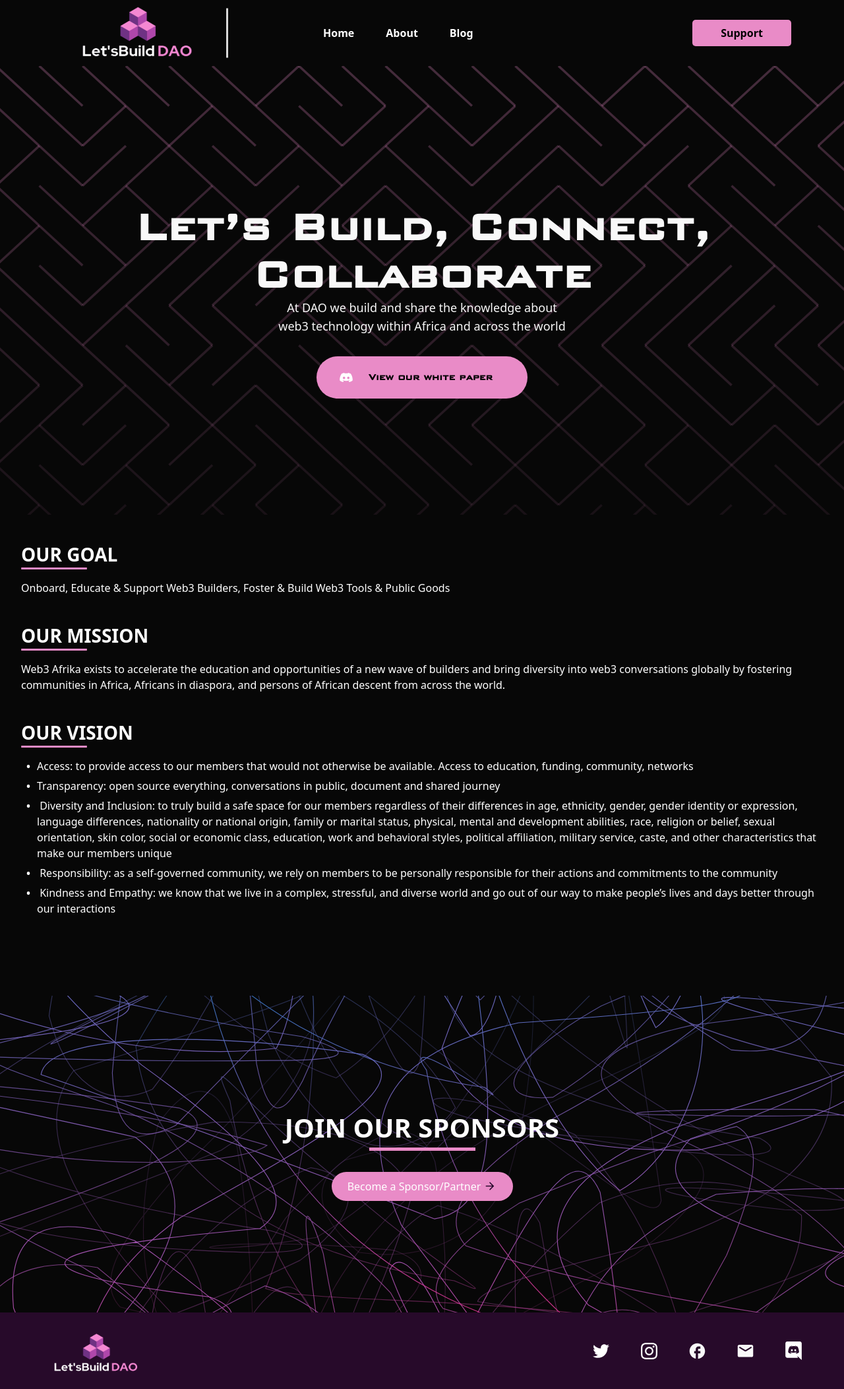
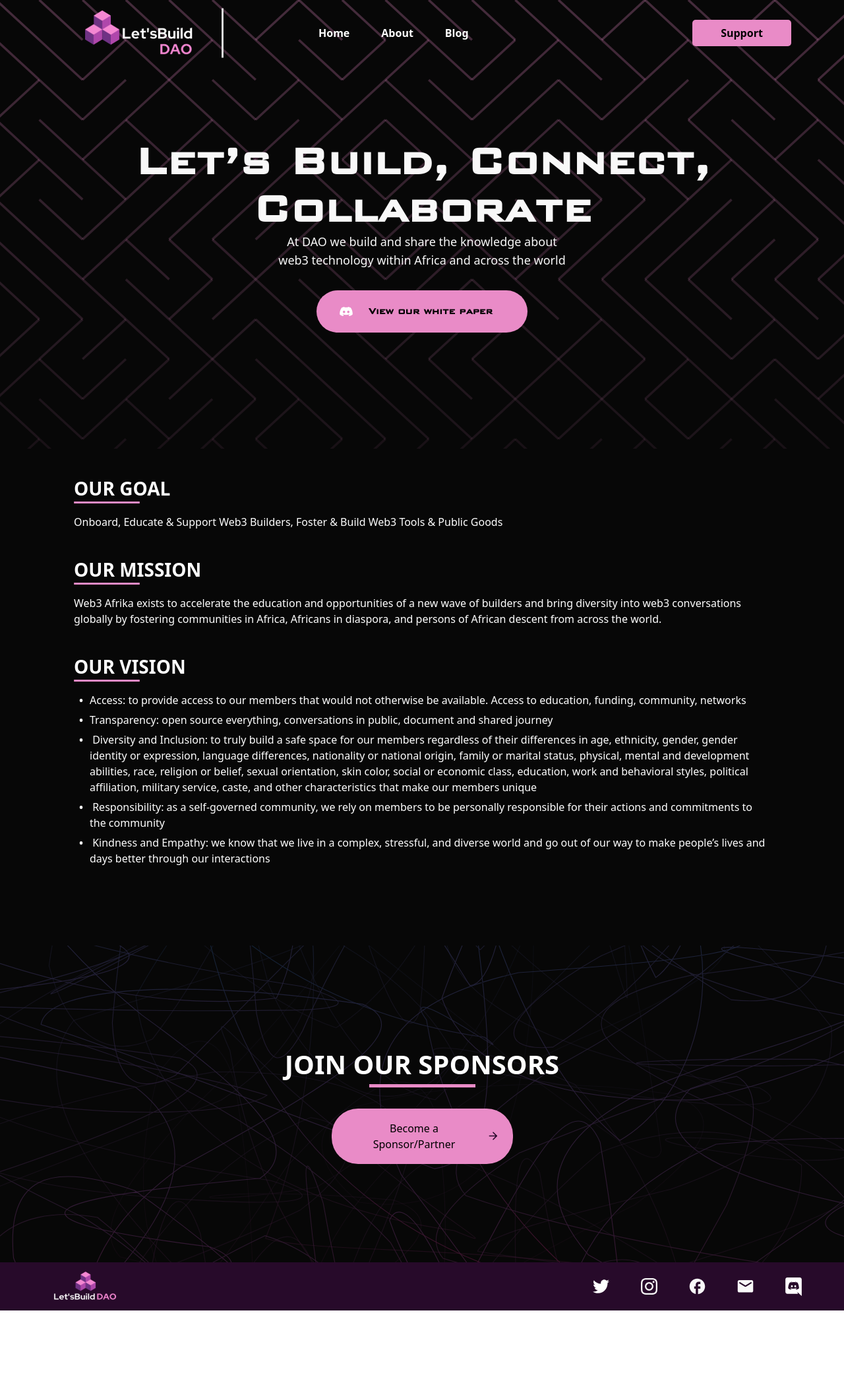
Before and after one commit to Let-s-build-DAO/official-website, a React (Create React App) app: page /about in a window 1280 px wide. Shown: the whole page at 66% size. After the commit the page ends 1986 px from the top, so only its background shows below. Built offline with nearby package versions, Linux system fonts and the light colour scheme.

Commit message:
corrections commit

```diff
--- a/src/App.css
+++ b/src/App.css
@@ -17,6 +17,7 @@
   background-color: #e98bc7;
   font-family: "CustomFont";
 }
+
 .btn {
   background-color: #e98bc7;
 }
@@ -31,7 +32,7 @@
   }
 
   .pattern {
-        height: 80vh !important;
+    height: 50vh !important;
     width: 100%;
     scale: 2.8;
   }
--- a/src/components/FooterNav.jsx
+++ b/src/components/FooterNav.jsx
@@ -3,11 +3,11 @@
 function FooterNav() {
   return (
     <footer className="bg-[#270a2a] px-12 lg:pb-0 pt-0 md:flex lg:flex md:justify-between lg:justify-between w-full">
-      <div className="flex mb-4 justify-center">
+      <div className="flex my-auto p-2 justify-center">
         <img
           src="white_paper_assets/logo.svg"
           alt="digiBloc"
-          className="footer-logo mt-6 w-[200px] z-[10]"
+          className="footer-logo  w-[150px] z-[10]"
         />
       </div>
       <ul className="footer-list flex items-center justify-center">
--- a/src/components/Hero.jsx
+++ b/src/components/Hero.jsx
@@ -16,7 +16,7 @@
 						Lorem ipsum dolor sit amet consectetur adipisicing elit. Provident
 						harum
 					</div>
-					<button className="rounded-full lg:p-4 p-2 btn lg:w-72 w-52 lg:mx-0 mx-auto flex justify-evenly">
+					<button className="rounded-full lg:p-4 p-2 btn w-72 lg:mx-0 mx-auto flex justify-evenly">
 						<img className="w-8 h-8" src={Discord} alt="" />
 						<div className="my-auto"> Join our communlty</div>
 					</button>
--- a/src/components/white_paper_page/header/nav/Nav.jsx
+++ b/src/components/white_paper_page/header/nav/Nav.jsx
@@ -1,13 +1,14 @@
 import React from "react";
 import "./nav.css";
 import { Link } from "react-router-dom";
+import Logo from "../../../../assets/logo.svg"
 
 const Nav = () => {
   const [navOpen, setNavOpen] = React.useState(false);
   return (
     <div className={` ${navOpen === true ? "navOpen" : "closed"}`}>
       <nav
-        className={`px-20 top-0 flex w-full justify-between items-center sm-dev md-dev z-50`}
+        className={`px-20 top-0 bg-transparent absolute top-0  flex w-full justify-between items-center sm-dev md-dev z-50`}
       >
         <div
           className="hamburger-menu p-4"
@@ -20,7 +21,7 @@
         <div className="flex relative items-center">
           <div className="logo-items flex">
             <img
-              src="white_paper_assets/logo.svg"
+              src={Logo}
               className="logo-img"
               alt="lets build dao"
             />
--- a/src/components/white_paper_page/missions/Missions.jsx
+++ b/src/components/white_paper_page/missions/Missions.jsx
@@ -3,7 +3,7 @@
 
 const Missions = () => {
   return (
-    <section className="my-12 w-full h-full">
+    <section className="my-12 h-full mx-20">
       <div className="mission-wrap px-8 pb-6 text-white font-['SF Pro Display']">
         <div className="goal mb-12 flex flex-col justify-center items-center md:block lg:block">
           <h1 className="goal-title text-base md:text-[28px] lg:text-[28px] font-bold uppercase">
--- a/src/components/white_paper_page/sponsors/Sponsors.jsx
+++ b/src/components/white_paper_page/sponsors/Sponsors.jsx
@@ -6,7 +6,7 @@
     <section
       className="mt-[4rem] h-[60vh] sponsor-wrap"
       style={{
-        backgroundImage: `url("white_paper_assets/sponsor-bg-vector.svg")`,
+        backgroundImage: `url("white_paper_assets/sponsors.svg")`,
         backgroundSize: "cover",
         backgroundPosition: "center",
       }}
@@ -23,7 +23,7 @@
           />
         </div>
         <div className="sponsors-btn">
-          <button className="sponsors-btn__btn text-white">
+          <button className="sponsors-btn__btn p-2">
             Become a Sponsor/Partner{" "}
           </button>
           <img
```
Also changed, not shown: public/white_paper_assets/sponsors.svg (added). Lines whose indentation alone changed are shown as unchanged.
